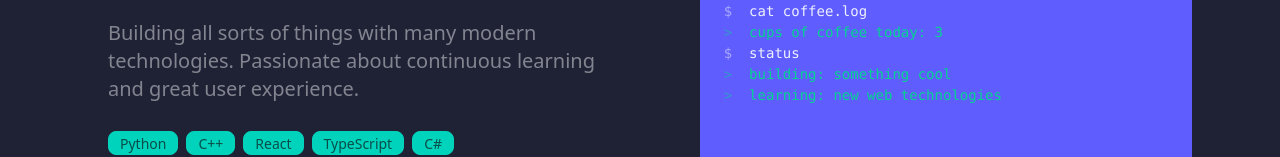
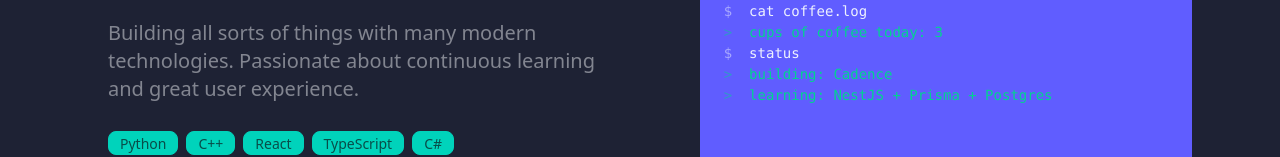
Before and after one commit to taddmtii/portfolio, a React (Vite) app: page / in a window 1280 px wide. Shown: the part 253-410 px from the top of the page. Built offline with nearby package versions, Linux system fonts and the light colour scheme.

Commit message:
updated terminalcard status

```diff
--- a/src/components/TerminalCard.tsx
+++ b/src/components/TerminalCard.tsx
@@ -30,10 +30,10 @@ export function TerminalCard() {
           <code>status</code>
         </pre>
         <pre data-prefix=">" className="text-success">
-                    <code>building: something cool</code>
+          <code>building: <a href="https://github.com/taddmtii/Cadence" target="_blank">Cadence</a></code>
         </pre>
         <pre data-prefix=">" className="text-success">
-                    <code>learning: new web technologies</code>
+          <code>learning: NestJS + Prisma + Postgres</code>
         </pre>
       </div>
     </>
```
Also changed, not shown: src/components/Projects.tsx (indentation only). Lines whose indentation alone changed are shown as unchanged.
